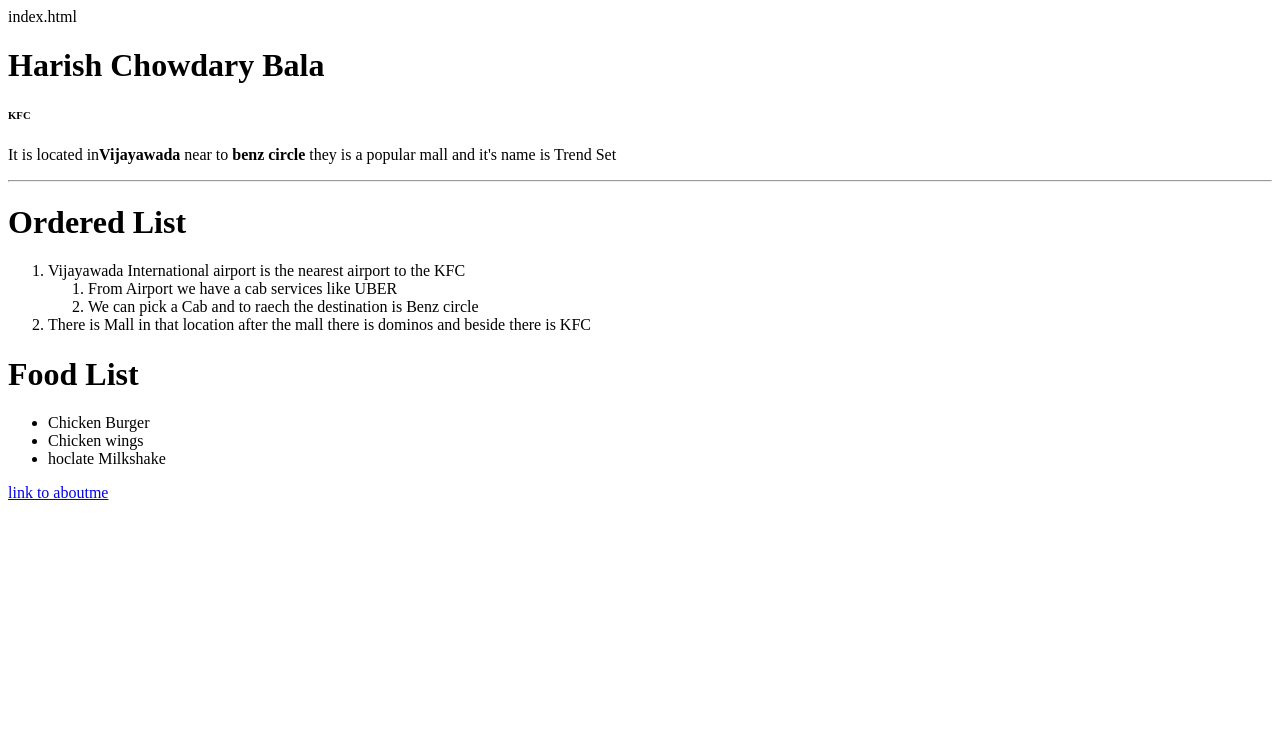
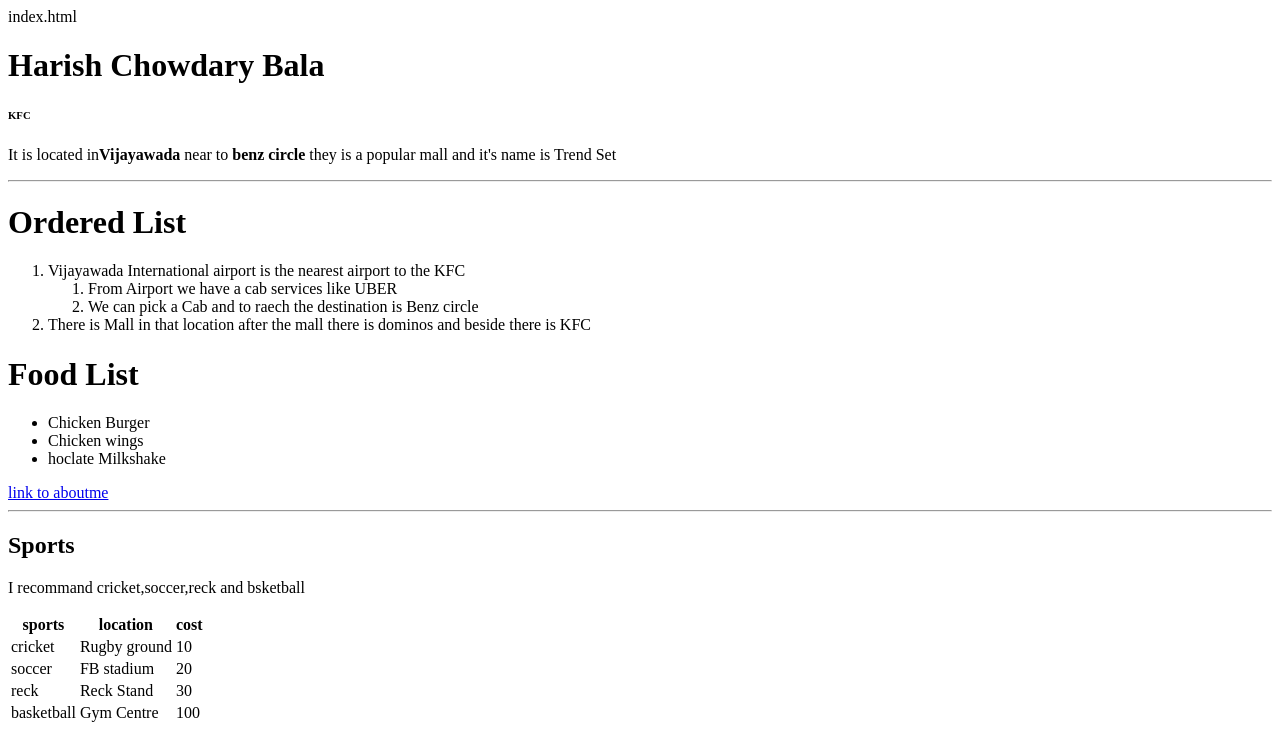
Before and after one commit to 44-563-Web-Apps-S22/webapps-s22-assignment-3-Harish6600, a plain HTML site: page index.html in a window 1280 px wide. Drawn offline with Linux system fonts and the light colour scheme.

Commit message:
Update index.html
sports

```diff
--- a/index.html
+++ b/index.html
@@ -35,3 +35,35 @@ index.html
 </ul>
 
 <a href="aboutme.html">link to aboutme</a>
+
+<hr>
+<h2>Sports</h2>
+<p> I recommand cricket,soccer,reck and bsketball</p>
+<table>
+    <tr>
+    <th>sports</th>
+    <th>location</th>
+    <th>cost</th>
+    </tr>
+    <tr>
+      <td>cricket</td>
+    <td>Rugby ground</td>
+    <td>10</td>
+    </tr>
+    <tr>
+      <td>soccer</td>
+      <td>FB stadium</td>
+      <td>20</td>
+    </tr>
+    <tr>
+      <td>reck</td>
+    <td>Reck Stand</td>
+    <td>30</td>
+    </tr>
+    <tr>
+      <td>basketball</td>
+    <td>Gym Centre</td>
+    <td>100</td>
+    </tr>
+
+</table>
```
